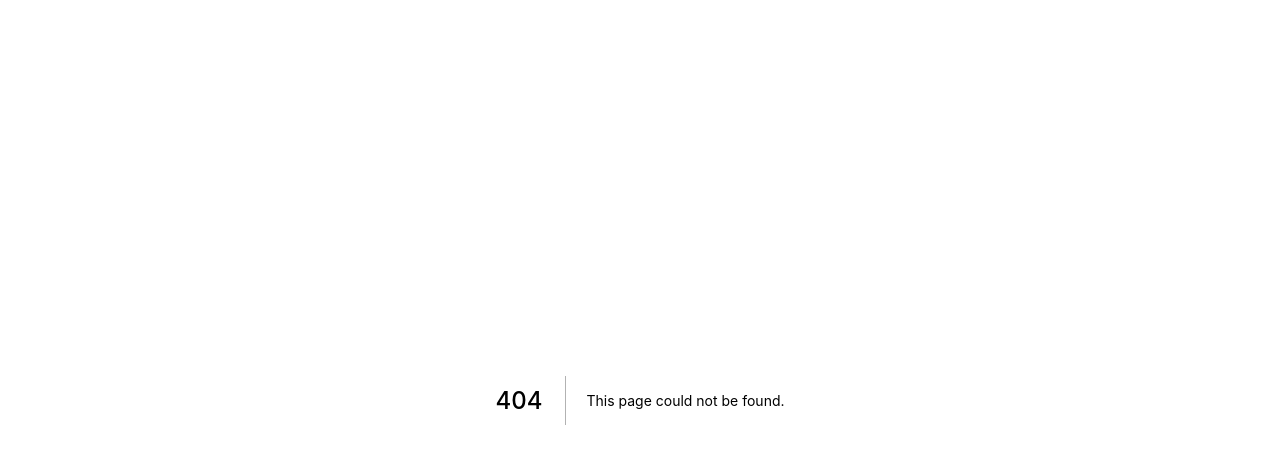
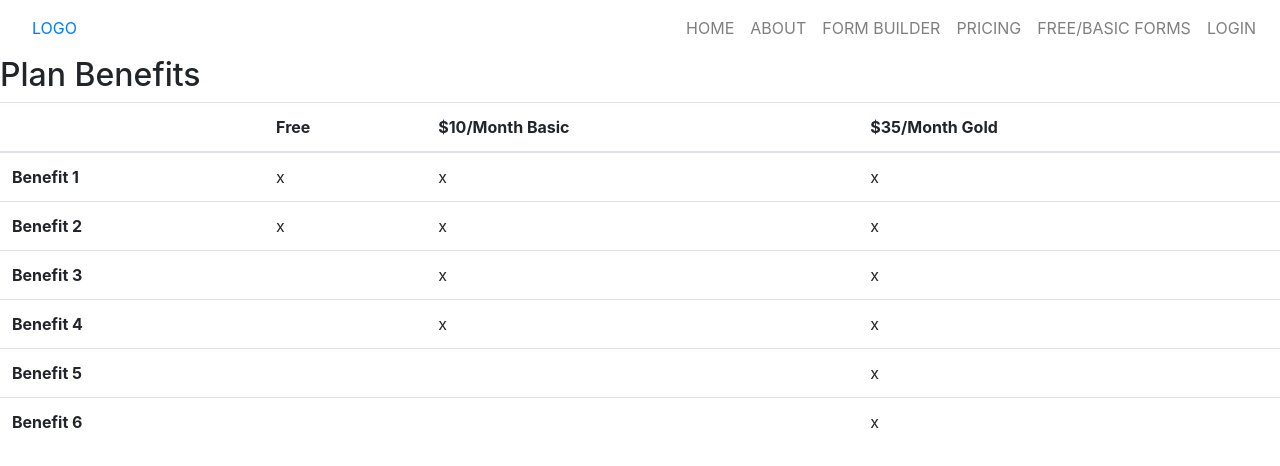
Before and after one commit to Pasquariello/paseon, a Next.js app: page /pricing in a window 1280 px wide. Before the commit this address had no page. Shown: the top 466 px of the page. Built offline with nearby package versions, Linux system fonts and the light colour scheme.

Commit message:
add pricing page and basic table layout

```diff
--- a/components/Header.js
+++ b/components/Header.js
@@ -61,7 +61,7 @@ return (
         </Link>
       </li>
       <li className="nav-item ">
-      <Link href="/">
+      <Link href="/pricing">
         <a className="nav-link">PRICING</a>
       </Link>
       </li>
--- a/pages/about.js
+++ b/pages/about.js
@@ -11,13 +11,10 @@ export default function About() {
         <p>Choose from a suit of prebuilt basic forms; Contact forms, Sign Up forms, RSCVP forms.</p>
         <p>Write your own custom HTML form and nest it instide the Paseon tags to handle all the submission details.</p>
         <p>Use the Paseon drag and drop tool to build your own custom forms or any other third party form build tool that works best for you.</p>
-
         <p>Need to manage multiple form, archive emails, watch submission details, integrate with third party tools like MailChimp, Freshdesk, Jira and more? Create an account  </p>
-
-
         <p>Want to build smart and effectiv marketing campaigns?</p>
         <p>Paseon sign up forms will let you manage user subscriptions, import user information into third party tools like, Mailchimp, SendGrid, and other drip marketing tools.</p>
-       </Layout>
+      </Layout>
     </>
   );
 }
--- /dev/null
+++ b/pages/pricing.js
@@ -0,0 +1,61 @@
+import Layout from '../components/MyLayout';
+
+
+export default function Pricing() {
+  return (
+    <>
+      <Layout>
+<h2>Plan Benefits</h2>
+<table class="table">
+    <thead>
+        <tr>
+            <th scope="col"></th>
+            <th scope="col">Free</th>
+            <th scope="col">$10/Month Basic</th>
+            <th scope="col">$35/Month Gold</th>
+        </tr>
+    </thead>
+    <tbody>
+        <tr>
+            <th scope="row">Benefit 1</th>
+            <td>x</td>
+            <td>x</td>
+            <td>x</td>
+        </tr>
+        <tr>
+            <th scope="row">Benefit 2</th>
+            <td>x</td>
+            <td>x</td>
+            <td>x</td>
+        </tr>
+        <tr>
+            <th scope="row">Benefit 3</th>
+            <td></td>
+            <td>x</td>
+            <td>x</td>
+        </tr>
+        <tr>
+            <th scope="row">Benefit 4</th>
+            <td></td>
+            <td>x</td>
+            <td>x</td>
+        </tr>
+        <tr>
+            <th scope="row">Benefit 5</th>
+            <td></td>
+            <td></td>
+            <td>x</td>
+        </tr>
+        <tr>
+            <th scope="row">Benefit 6</th>
+            <td></td>
+            <td></td>
+            <td>x</td>
+        </tr>
+    </tbody>
+</table>
+
+      </Layout>
+    </>
+  );
+}
```
